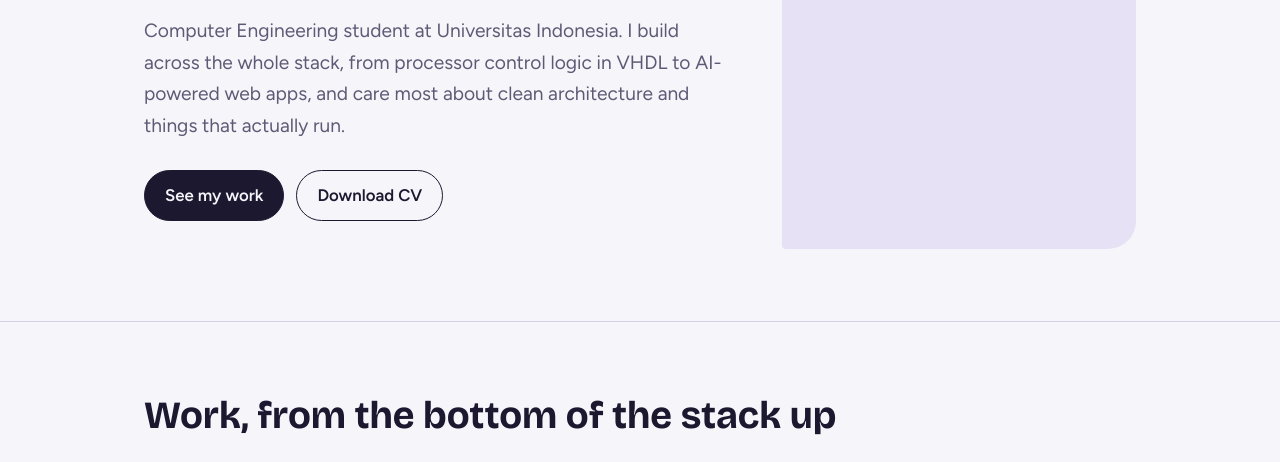
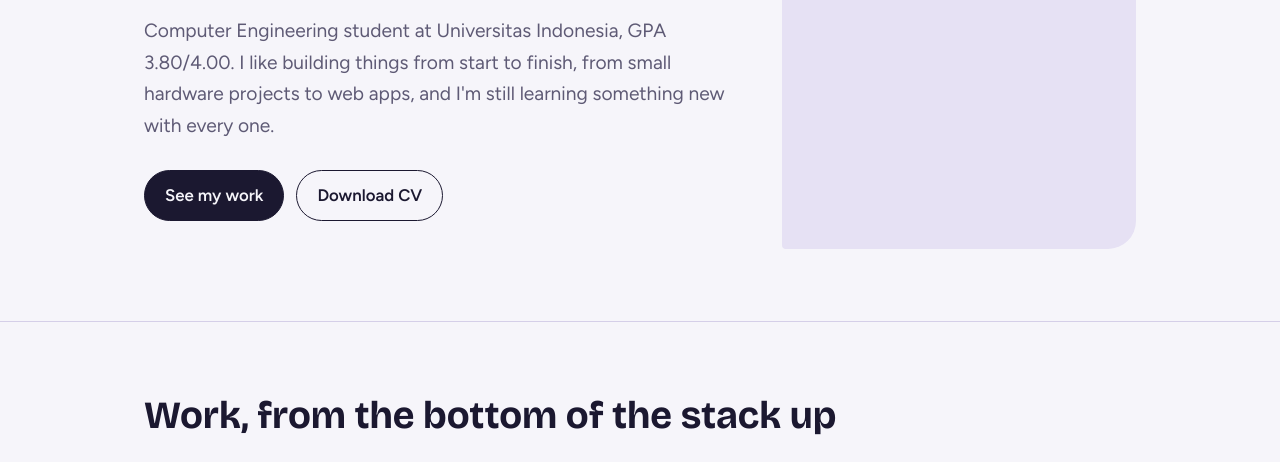
Before and after one commit to putriayupm/putriayupm.github.io, a plain HTML site: page index.html in a window 1280 px wide. Shown: the part 315-777 px from the top of the page. Drawn offline with nearby package versions, Linux system fonts and the light colour scheme.

Commit message:
Update index.html

```diff
--- a/index.html
+++ b/index.html
@@ -4,7 +4,7 @@
 <meta charset="utf-8">
 <meta name="viewport" content="width=device-width, initial-scale=1">
 <title>Putri Ayu Pembayun M — Computer Engineering</title>
-<meta name="description" content="Computer Engineering student at Universitas Indonesia. From processor logic to full-stack apps.">
+<meta name="description" content="Computer Engineering student at Universitas Indonesia. Projects, experience and contact.">
 <link rel="preconnect" href="https://fonts.googleapis.com">
 <link rel="preconnect" href="https://fonts.gstatic.com" crossorigin>
 <link href="https://fonts.googleapis.com/css2?family=Bricolage+Grotesque:opsz,wght@12..96,500;12..96,700;12..96,800&family=Figtree:wght@400;500;600&display=swap" rel="stylesheet">
@@ -93,7 +93,7 @@ footer a{margin-right:20px;color:var(--ink);font-weight:600}
 <header class="hero"><div class="wrap">
   <div>
     <h1>Putri Ayu Pembayun M</h1>
-    <p class="lead">Computer Engineering student at Universitas Indonesia. I build across the whole stack, from processor control logic in VHDL to AI-powered web apps, and care most about clean architecture and things that actually run.</p>
+    <p class="lead">Computer Engineering student at Universitas Indonesia, GPA 3.80/4.00. I like building things from start to finish, from small hardware projects to web apps, and I'm still learning something new with every one.</p>
     <div class="btns">
       <a class="btn main" href="#work">See my work</a>
       <a class="btn" href="assets/docs/CV_Putri_Ayu_Pembayun_M.pdf">Download CV</a>
```
